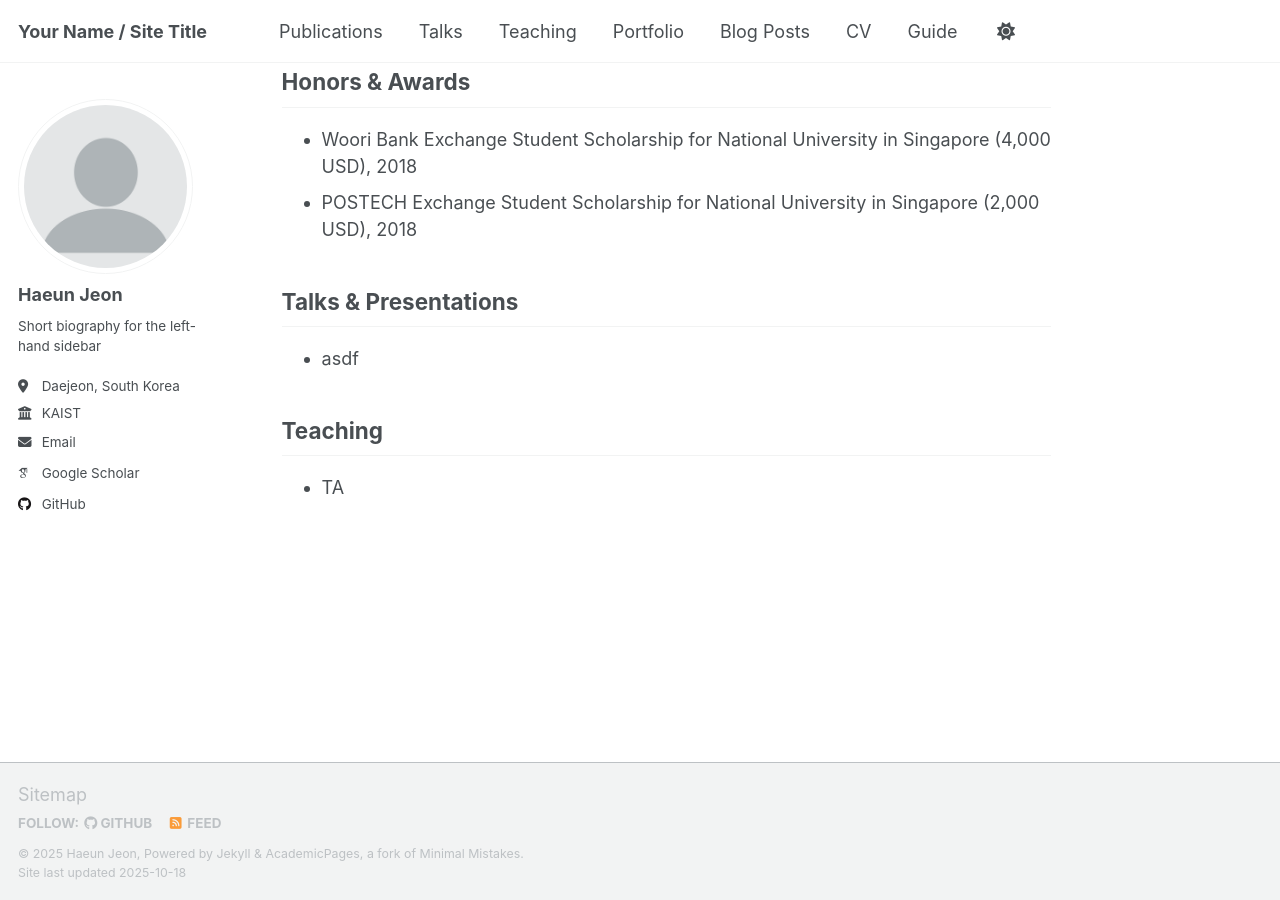
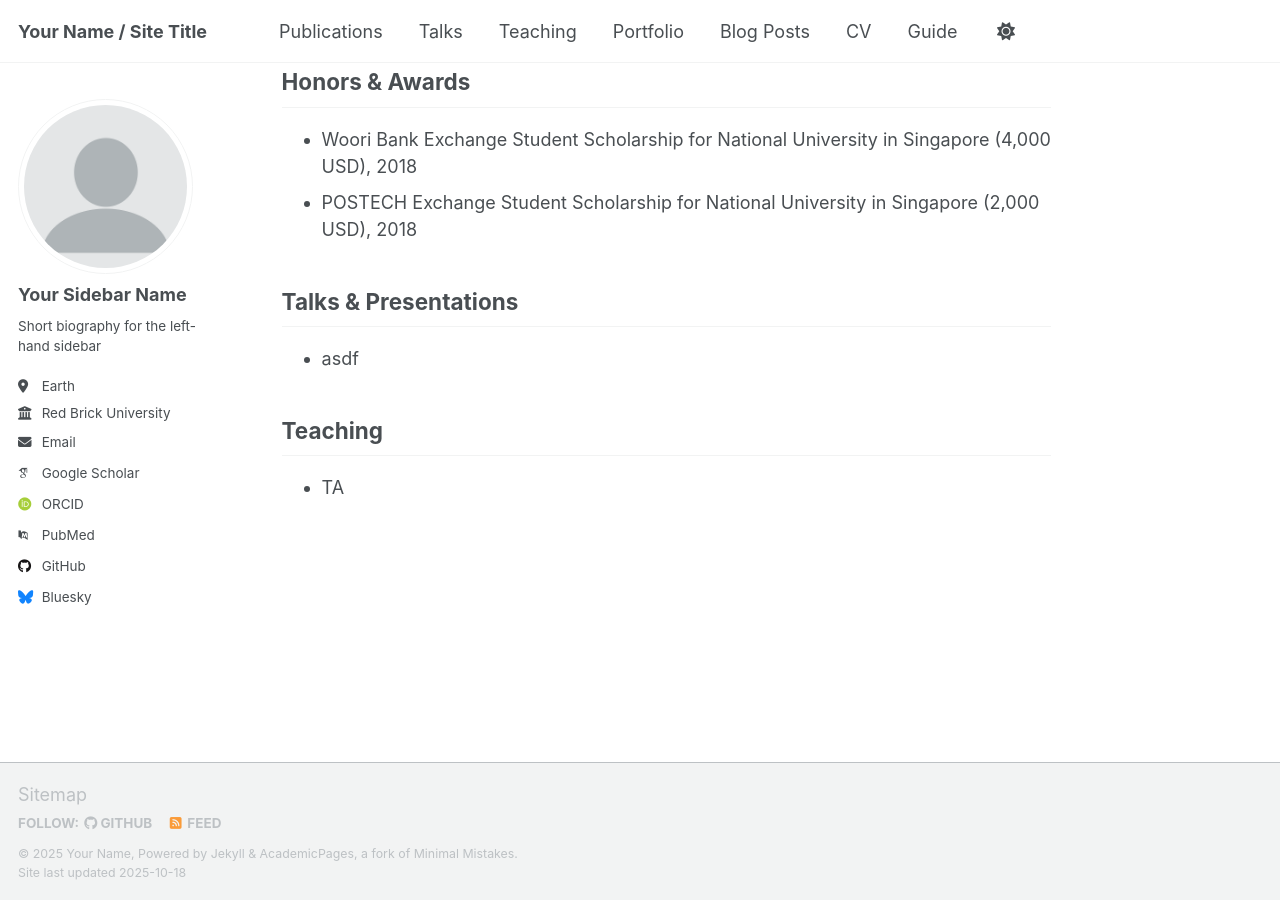
Before and after one commit to HESEDaniel/hesedaniel.github.io, a Jekyll site: the page built from _pages/about.md, in a window 1280 px wide and 900 px high, scrolled down 639 px. Built offline with Jekyll 4.4.1, drawn with Linux system fonts in a browser that asks for light colours; some web fonts are replaced; a script that is not in the unit is left out.

Commit message:
config to init file

```diff
--- a/_config.yml
+++ b/_config.yml
@@ -11,12 +11,12 @@ locale                   : "en-US"
 site_theme               : "default" # Currently available options are "default", "air"
 title                    : "Your Name / Site Title"
 title_separator          : "-"
-name                     : &name "Haeun Jeon"
-description              : &description "Ph.D. Student"   # Update this with a general description of your site, this is the default if not overridden by a page
-url                      : https://HESEDaniel.github.io # The base hostname & protocol for your site e.g. "https://[your GitHub username].github.io",
+name                     : &name "Your Name"
+description              : &description "Your Name's academic portfolio"   # Update this with a general description of your site, this is the default if not overridden by a page
+url                      : https://academicpages.github.io # The base hostname & protocol for your site e.g. "https://[your GitHub username].github.io",
                                                            # or if you already have some other page hosted on Github then use "https://[your GitHub username].github.io/[Your Repo Name]"
 baseurl                  : "" # the subpath of your site, e.g. "/blog"
-repository               : "hesedaniel/haeun-jeon.github.io"
+repository               : "academicpages/academicpages.github.io"
 
 # Site Author - The following control what appear as part of the author content on the side bar.
 #               If a field is blank the icon and link will not appear, otherwise it will be shown.
@@ -24,23 +24,23 @@ repository               : "hesedaniel/haeun-jeon.github.io"
 author:
   # Biographic information
   avatar           : "profile.png"
-  name             : "Haeun Jeon"
+  name             : "Your Sidebar Name"
   pronouns         : # example: "she/her"
   bio              : "Short biography for the left-hand sidebar"
-  location         : "Daejeon, South Korea"
-  employer         : "KAIST"
+  location         : "Earth"
+  employer         : "Red Brick University"
   uri              : # URL
-  email            : "haeun39@kaist.ac.kr"
+  email            : "none@example.org"
 
   # Academic websites
   academia         : # URL
   arxiv            : # URL - Update with the correct link to your profile
-  googlescholar    : "https://scholar.google.com/citations?user=xSkwiQgAAAAJ"
+  googlescholar    : "https://scholar.google.com/citations?user=PS_CX0AAAAAJ"
   inspire-hep      : # URL
   impactstory      : # URL
-  orcid            : # URL
+  orcid            : "http://orcid.org/yourorcidurl"
   semantic         : # URL
-  pubmed           : # URL
+  pubmed           : "https://www.ncbi.nlm.nih.gov/pubmed/?term=john+snow"
   researchgate     : # URL
   scopus           : # URL
 
@@ -48,13 +48,13 @@ author:
   bitbucket        : # Username - Update with your username on the site
   codepen          : # Username
   dribbble         : # Username
-  github           : "HESEDaniel"
+  github           : "academicpages"
   kaggle           : # Username
   stackoverflow    : # User number or user number and name (i.e., use "1" or "1/jeff-atwood")
 
   # Social media
   artstation       : # Username
-  bluesky          : # Replace this with you Bluesky username
+  bluesky          : "bsky.app" # Replace this with you Bluesky username
   facebook         : # Username
   flickr           : # Username
   foursquare       : # Username
```
Also changed, not shown: 1 other file.
